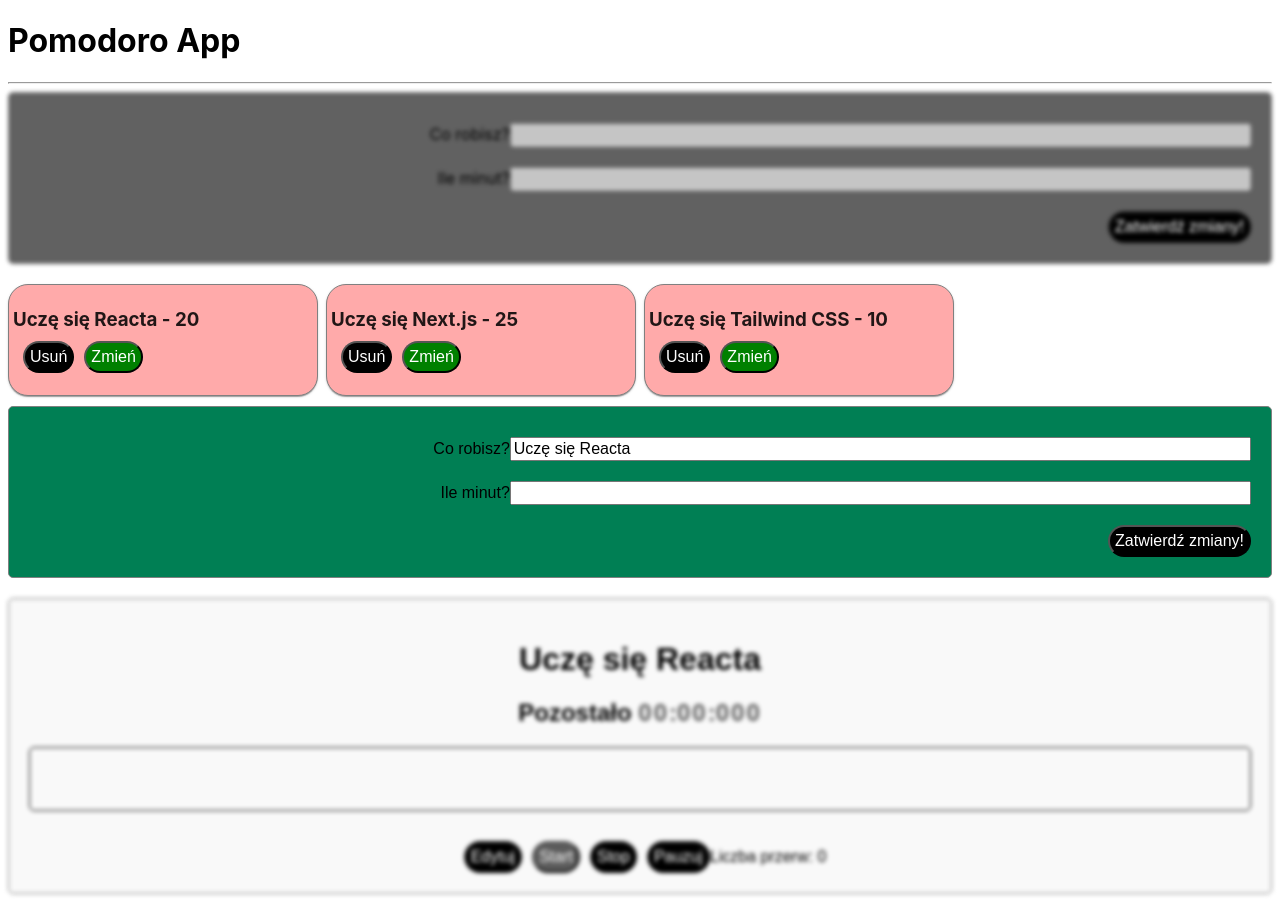
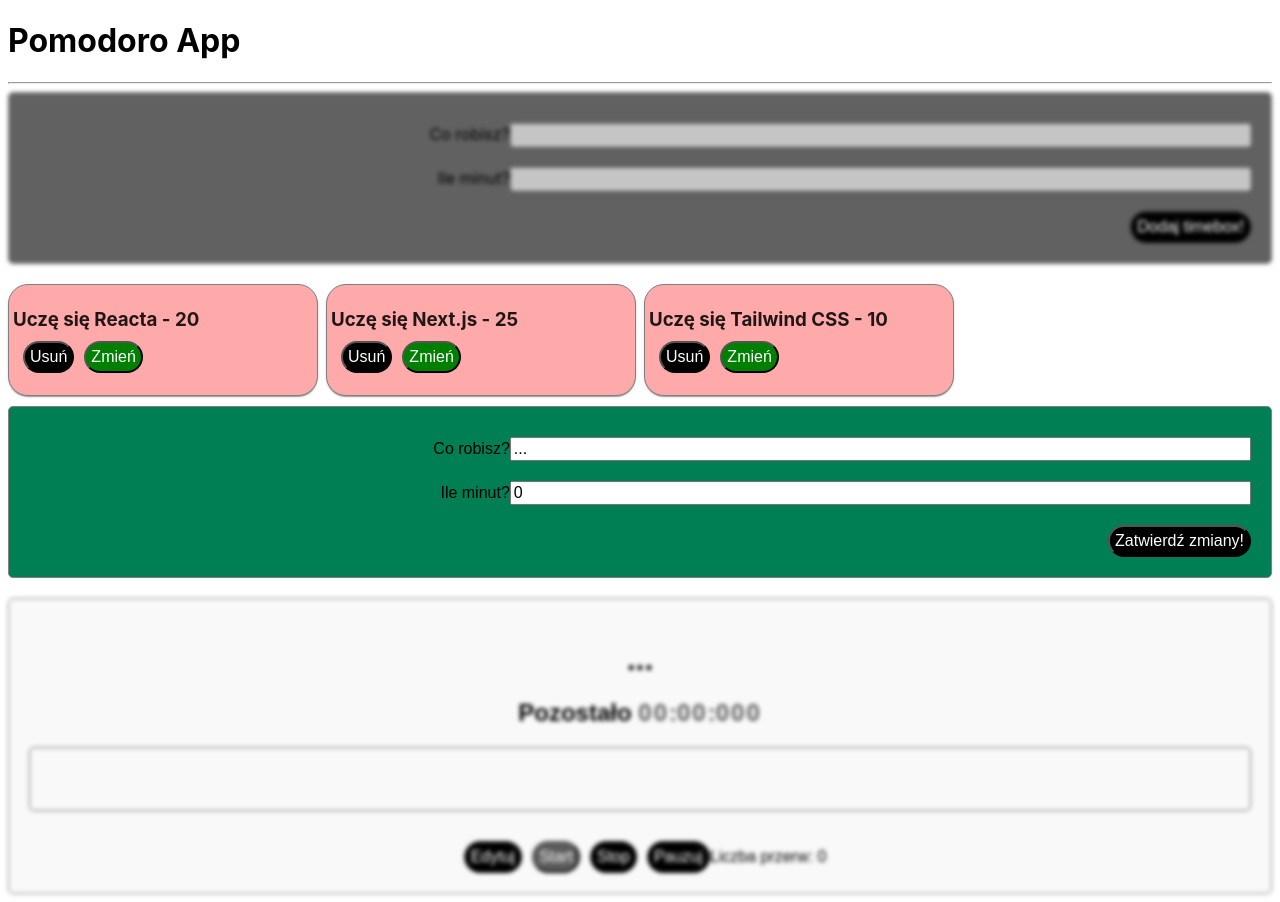
Before and after one commit to lukasz-klekner/pomodoro_app, a React (Create React App) app: page / in a window 1280 px wide. Built offline with nearby package versions, Linux system fonts and the light colour scheme.

Commit message:
adds typing props to project

```diff
--- a/package.json
+++ b/package.json
@@ -12,6 +12,7 @@
     "classnames": "^2.3.1",
     "emotion": "^11.0.0",
     "node": "^17.7.2",
+    "prop-types": "^15.8.1",
     "react": "^18.1.0",
     "react-dom": "^18.1.0",
     "react-scripts": "5.0.1",
--- a/src/components/Button.js
+++ b/src/components/Button.js
@@ -1,3 +1,4 @@
+import PropTypes from 'prop-types'
 import styled from '@emotion/styled'
 
 const StyledButton = styled.button`
@@ -11,10 +12,21 @@ const StyledButton = styled.button`
     variant === 'primary' ? 'black' : 'green'};
 `
 
-const Button = ({ children, disabled, onClick, variant = 'primary' }) => (
+const Button = ({ children, disabled, onClick, variant }) => (
   <StyledButton disabled={disabled} onClick={onClick} variant={variant}>
     {children}
   </StyledButton>
 )
 
+Button.defaultProps = {
+  variant: 'primary',
+}
+
+Button.propTypes = {
+  children: PropTypes.any.isRequired,
+  disabled: PropTypes.bool,
+  onClick: PropTypes.func.isRequired,
+  variant: PropTypes.oneOf(['primary', 'secondary']),
+}
+
 export default Button
--- a/src/components/Clock.js
+++ b/src/components/Clock.js
@@ -1,3 +1,4 @@
+import PropTypes from 'prop-types'
 import { clamp, prefixWithZeros } from '../utils/helpers'
 
 const Clock = ({ className, miliseconds, minutes, seconds }) => {
@@ -18,4 +19,17 @@ const Clock = ({ className, miliseconds, minutes, seconds }) => {
   )
 }
 
+Clock.defaultProps = {
+  miliseconds: 0,
+  minutes: 0,
+  seconds: 0,
+}
+
+Clock.propTypes = {
+  className: PropTypes.string,
+  miliseconds: PropTypes.number.isRequired,
+  minutes: PropTypes.number.isRequired,
+  seconds: PropTypes.number.isRequired,
+}
+
 export default Clock
--- a/src/components/CurrentTimebox.js
+++ b/src/components/CurrentTimebox.js
@@ -1,4 +1,5 @@
 import { useEffect, useState } from 'react'
+import PropTypes from 'prop-types'
 import classNames from 'classnames'
 
 import Button from './Button'
@@ -8,7 +9,7 @@ import ProgressBar from './ProgressBar'
 let intervalId = null
 
 const CurrentTimebox = ({ isEditable, title, totalTimeInMinutes, onEdit }) => {
-  const [elapsedTimeInMiliseconds, setelapsedTimeInMiliseconds] = useState(0)
+  const [elapsedTimeInMiliseconds, setElapsedTimeInMiliseconds] = useState(0)
   const [isRunning, setIsRunning] = useState(false)
   const [isPaused, setIsPaused] = useState(false)
   const [pausesCount, setPausesCount] = useState(0)
@@ -27,10 +28,10 @@ const CurrentTimebox = ({ isEditable, title, totalTimeInMinutes, onEdit }) => {
     (elapsedTimeInMiliseconds / totalTimeInMiliseconds) * 100.0
 
   const startTimer = () => {
-    if (intervalId) return
+    if (intervalId !== null) return
 
     intervalId = window.setInterval(() => {
-      setelapsedTimeInMiliseconds((prevState) => prevState + 10)
+      setElapsedTimeInMiliseconds((prevState) => prevState + 10)
     }, 10)
   }
 
@@ -51,7 +52,7 @@ const CurrentTimebox = ({ isEditable, title, totalTimeInMinutes, onEdit }) => {
     setIsRunning(false)
     setIsPaused(false)
     setPausesCount(0)
-    setelapsedTimeInMiliseconds(0)
+    setElapsedTimeInMiliseconds(0)
 
     stopTimer()
   }
@@ -90,7 +91,7 @@ const CurrentTimebox = ({ isEditable, title, totalTimeInMinutes, onEdit }) => {
       <ProgressBar
         big
         className={isPaused ? 'inactive' : ''}
-        color='green'
+        color='red'
         percent={progressInPercent}
       />
       <Button disabled={isEditable} onClick={onEdit}>
@@ -114,4 +115,11 @@ const CurrentTimebox = ({ isEditable, title, totalTimeInMinutes, onEdit }) => {
   )
 }
 
+CurrentTimebox.propTypes = {
+  isEditable: PropTypes.bool.isRequired,
+  title: PropTypes.string.isRequired,
+  totalTimeInMinutes: PropTypes.string.isRequired,
+  onEdit: PropTypes.func,
+}
+
 export default CurrentTimebox
--- a/src/components/EditableTimebox.js
+++ b/src/components/EditableTimebox.js
@@ -5,8 +5,8 @@ import TimeboxEditor from './TimeboxEditor'
 
 const EditableTimebox = () => {
   const [isEditable, setIsEditable] = useState(true)
-  const [title, setTitle] = useState('Uczę się Reacta')
-  const [totalTimeInMinutes, setTotalTimeInMinutes] = useState('')
+  const [title, setTitle] = useState('...')
+  const [totalTimeInMinutes, setTotalTimeInMinutes] = useState('0')
 
   const handleConfirm = () => setIsEditable(false)
 
--- a/src/components/ProgressBar.js
+++ b/src/components/ProgressBar.js
@@ -1,3 +1,4 @@
+import PropTypes from 'prop-types'
 import classNames from 'classnames'
 
 const ProgressBar = ({
@@ -15,6 +16,7 @@ const ProgressBar = ({
   const progressBarClassNames = classNames('progress__bar', {
     'progress__bar--color-green': color === 'green',
   })
+
   return (
     <div
       className={progressClassNames}
@@ -31,4 +33,17 @@ const ProgressBar = ({
   )
 }
 
+ProgressBar.defaultProps = {
+  big: false,
+  color: 'black',
+}
+
+ProgressBar.propTypes = {
+  big: PropTypes.bool,
+  className: PropTypes.string,
+  color: PropTypes.oneOf(['green', 'red', 'black']),
+  percent: PropTypes.number.isRequired,
+  trackRemaining: PropTypes.bool,
+}
+
 export default ProgressBar
--- a/src/components/TimeboxCreator.js
+++ b/src/components/TimeboxCreator.js
@@ -1,4 +1,5 @@
 import { useRef } from 'react'
+import PropTypes from 'prop-types'
 
 const TimeboxCreator = ({ onCreate }) => {
   const titleInput = useRef()
@@ -33,4 +34,8 @@ const TimeboxCreator = ({ onCreate }) => {
   )
 }
 
+TimeboxCreator.propTypes = {
+  onCreate: PropTypes.func.isRequired,
+}
+
 export default TimeboxCreator
--- a/src/components/TimeboxEditor.js
+++ b/src/components/TimeboxEditor.js
@@ -1,10 +1,12 @@
 import classNames from 'classnames'
+import PropTypes from 'prop-types'
 
 import Button from './Button'
 
 const TimeboxEditor = ({
   isEditable,
   onConfirm,
+  onCreate,
   onTitleChange,
   onTotalTimeInMinutesChange,
   title,
@@ -36,11 +38,21 @@ const TimeboxEditor = ({
         />
       </label>
       <br />
-      <Button disabled={!isEditable} onClick={onConfirm}>
-        Zatwierdź zmiany!
+      <Button disabled={!isEditable} onClick={onConfirm || onCreate}>
+        {onConfirm ? 'Zatwierdź zmiany!' : 'Dodaj timebox!'}
       </Button>
     </div>
   )
 }
 
+TimeboxEditor.propTypes = {
+  isEditable: PropTypes.bool.isRequired,
+  onConfirm: PropTypes.func,
+  onCreate: PropTypes.func,
+  onTitleChange: PropTypes.func.isRequired,
+  onTotalTimeInMinutesChange: PropTypes.func.isRequired,
+  title: PropTypes.string.isRequired,
+  totalTimeInMinutes: PropTypes.string.isRequired,
+}
+
 export default TimeboxEditor
```
Also changed, not shown: src/components/Timebox.js (+9 -0 lines), 1 other file (tests, documents, lock files or other folders).
